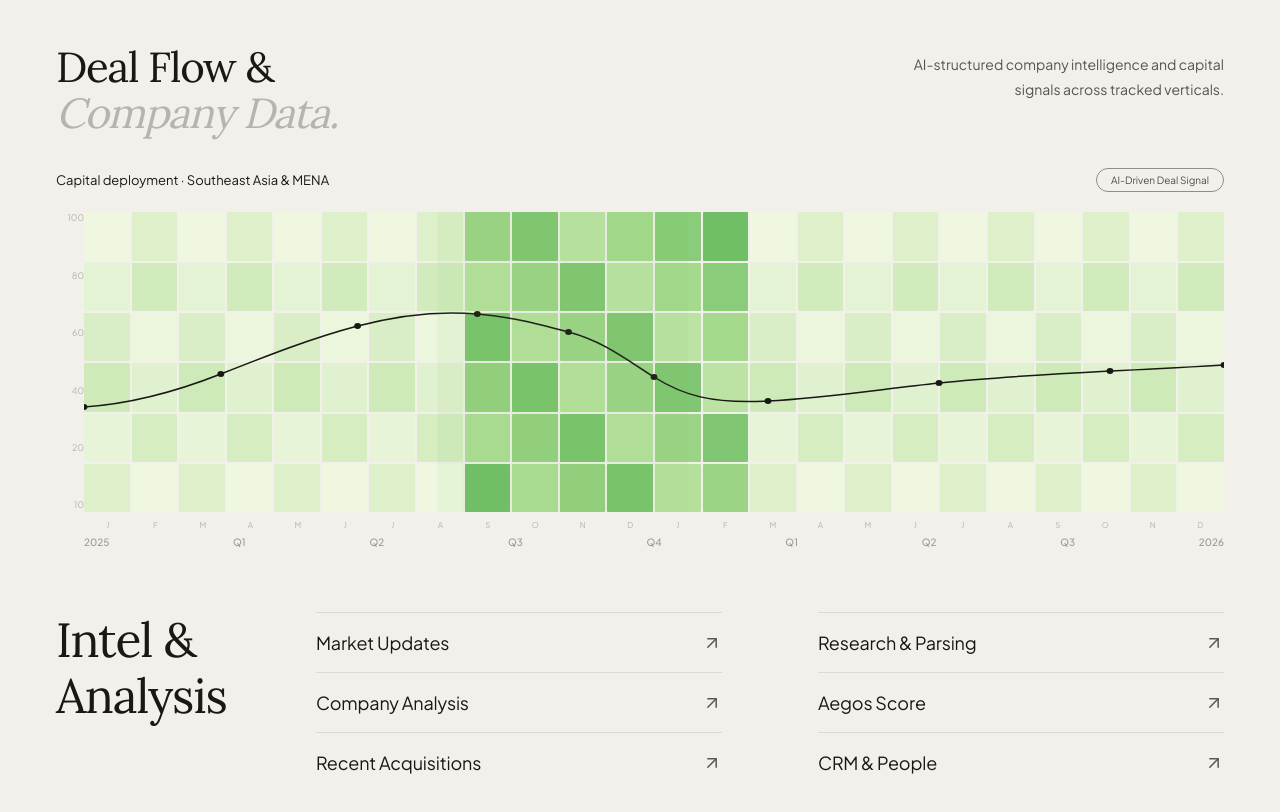
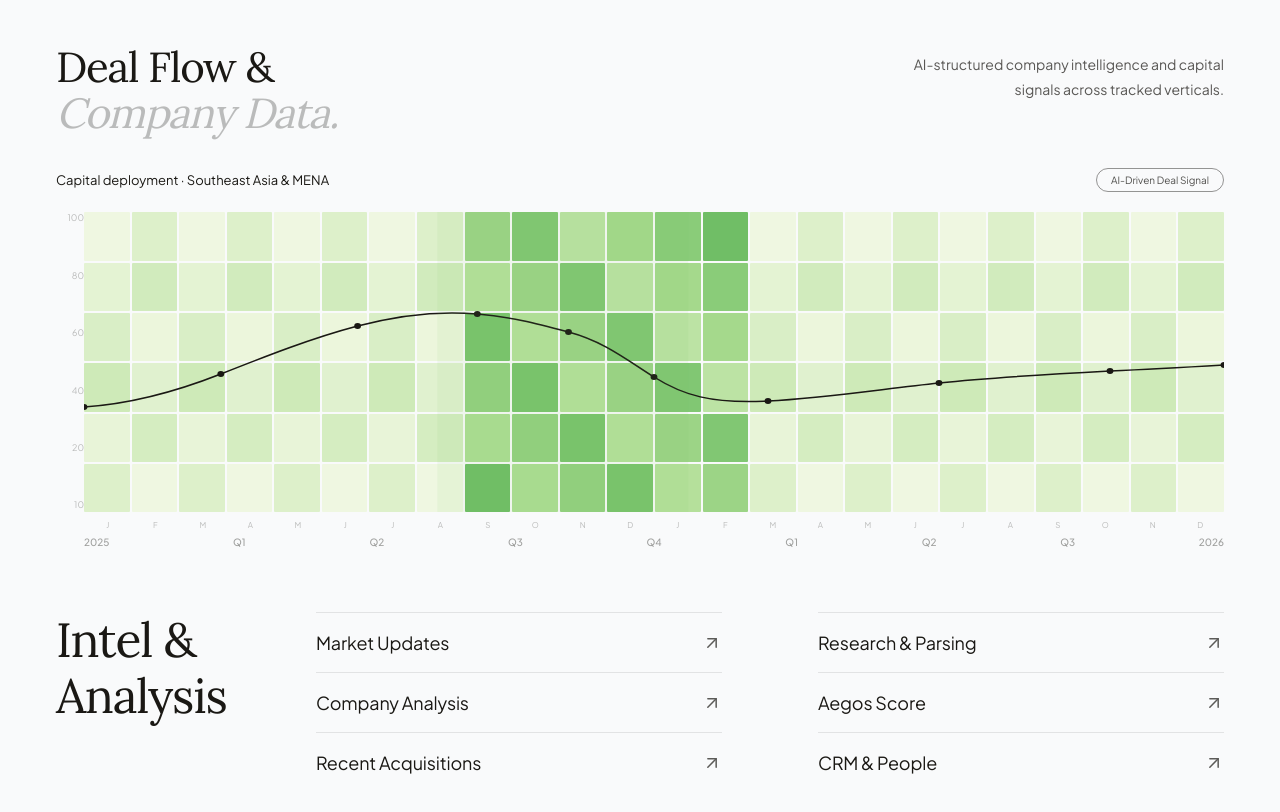
Before and after one commit to sillyledger/aegos-app, a Next.js app: page / in a window 1280 px wide. Shown: the top 812 px of the page. Built offline with nearby package versions, Linux system fonts and the light colour scheme.

Commit message:
Update globals.css

```diff
--- a/src/app/globals.css
+++ b/src/app/globals.css
@@ -2,7 +2,7 @@
 
 html, body {
   height: 100%;
-  background: #F2F0EB;
+  background: #F9FAFB;
   color: #1A1814;
   font-family: var(--font-jakarta), sans-serif;
   -webkit-font-smoothing: antialiased;
```
